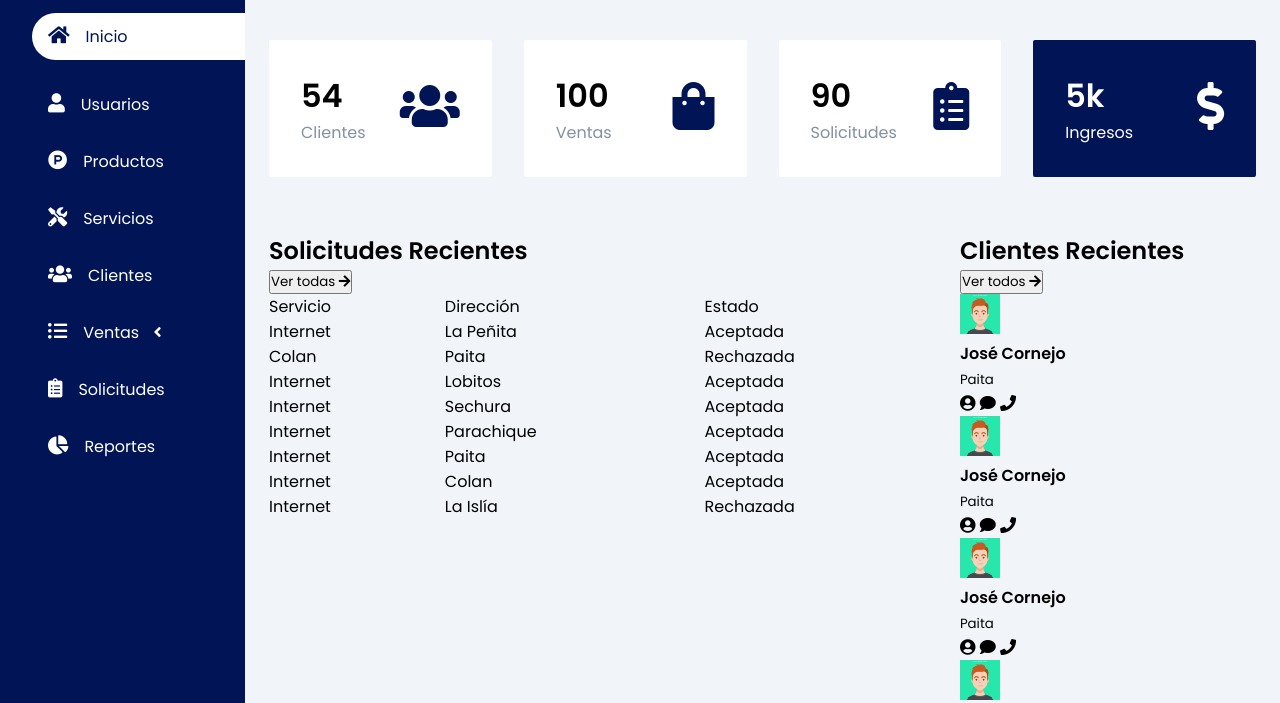
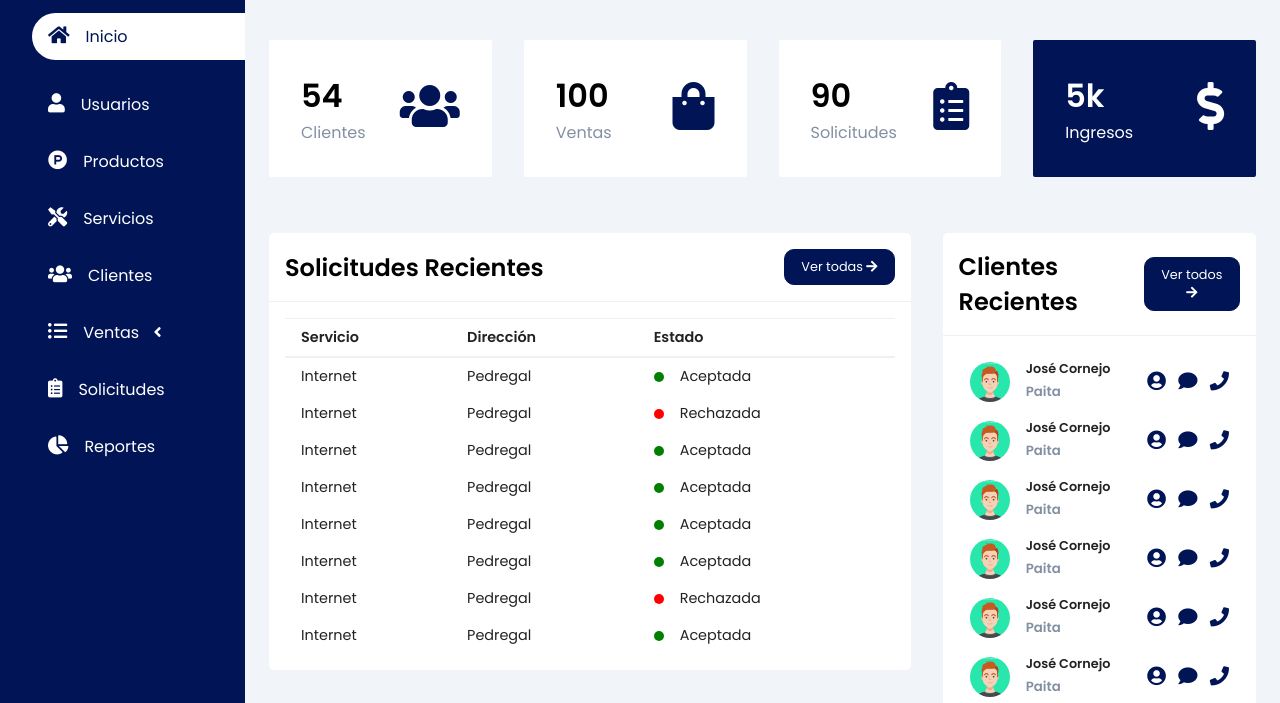
Before and after one commit to AlonsoAlama360/dashboard, a plain HTML site: page index.html in a window 1280 px wide. Shown: the part 93-796 px from the top of the page. Drawn offline with Linux system fonts and the light colour scheme.

Commit message:
estilos solicitudes y clientes

```diff
--- a/css/styles.css
+++ b/css/styles.css
@@ -60,6 +60,15 @@
     border-radius: 30px 0px 0px 30px;
 }
 
+#nav-toggle:checked+.sidebar {
+    width: 70px;
+}
+
+#nav-toggle:checked+.sidebar .sidebar-brand h1 span:last-child,
+#nav-toggle:checked+.sidebar li a span:last-child {
+    display: none;
+}
+
 .sidebar-menu a span i:first-child {
     font-size: 1.2rem;
     padding-right: 1rem;
@@ -84,6 +93,11 @@ header {
     width: calc(100% - 245px);
     top: 0;
     z-index: 100;
+    background: #fff;
+}
+
+#nav-toggle {
+    display: none;
 }
 
 header h2 {
@@ -174,12 +188,123 @@ main {
     color: #fff;
 }
 
+
+/* SOLICITUDES RECIENTES */
+
 .recent-grid {
     margin-top: 3.5rem;
     display: grid;
-    grid-template-columns: 70% auto;
+    grid-gap: 2rem;
+    grid-template-columns: 65% auto;
+}
+
+.card {
+    background: #fff;
+    border-radius: 5px;
+}
+
+.card-header,
+.card-body {
+    padding: 1rem;
+}
+
+.card-header {
+    display: flex;
+    justify-content: space-between;
+    align-items: center;
+    border-bottom: 1px solid #f0f0f0;
+}
+
+.card-header button {
+    background: var(--main-color);
+    border-radius: 10px;
+    color: #fff;
+    font-size: .8rem;
+    padding: .5rem 1rem;
+    border: 1px solid var(--main-color);
+    outline: none;
+}
+
+.card-header button span {
+    left: 5px;
 }
 
 table {
     border-collapse: collapse;
 }
+
+thead tr {
+    border-top: 1px solid #f0f0f0;
+    border-bottom: 2px solid #f0f0f0;
+}
+
+thead td {
+    font-weight: 700;
+}
+
+td {
+    padding: .5rem 1rem;
+    font-size: .9rem;
+    color: #222;
+}
+
+td .status {
+    display: inline-block;
+    height: 10px;
+    width: 10px;
+    border-radius: 50%;
+    margin-right: 1rem;
+}
+
+tr td:last-child {
+    display: flex;
+    align-items: center;
+}
+
+.status.success {
+    background: green;
+}
+
+.status.danger {
+    background: red;
+}
+
+.table-responsive {
+    width: 100%;
+    overflow-x: auto;
+}
+
+.customer {
+    display: flex;
+    justify-content: space-between;
+    align-items: center;
+    padding: .5rem .7rem;
+}
+
+.info {
+    display: flex;
+    align-items: center;
+}
+
+.info img {
+    border-radius: 50%;
+    margin-right: 1rem;
+}
+
+.info h4 {
+    font-size: .8rem;
+    font-weight: 700;
+    color: #222;
+}
+
+.info small {
+    font-weight: 600;
+    color: var(--text-grey);
+}
+
+.contact span {
+    font-size: 1.2rem;
+    display: inline-block;
+    margin-left: 0.5rem;
+    color: var(--main-color);
+}
--- a/index.html
+++ b/index.html
@@ -11,40 +11,41 @@
 </head>
 
 <body>
+    <input type="checkbox" id="nav-toggle">
     <div class="sidebar">
         <div class="sidebar-brand">
             <h1>
-                <span><i class="fab fa-reddit-alien"></i>Intralink</span>
+                <span><i class="fab fa-reddit-alien"></i></span><span>Intralink</span>
             </h1>
         </div>
         <div class="sidebar-menu">
             <ul>
                 <li>
-                    <a href="#" class="active"><span><i class="fas fa-home"></i>Inicio</span></a>
+                    <a href="#" class="active"><span><i class="fas fa-home"></i></span><span>Inicio</span></a>
                 </li>
                 <li>
-                    <a href="#"><span><i class="fas fa-user"></i>Usuarios</span></a>
+                    <a href="#"><span><i class="fas fa-user"></i></span><span>Usuarios</span></a>
                 </li>
                 <li>
-                    <a href="#"><span><i class="fab fa-product-hunt"></i>Productos</span></a>
+                    <a href="#"><span><i class="fab fa-product-hunt"></i></span><span>Productos</span></a>
                 </li>
                 <li>
-                    <a href="#"><span><i class="fas fa-tools"></i>Servicios</span></a>
+                    <a href="#"><span><i class="fas fa-tools"></i></span><span>Servicios</span></a>
                 </li>
                 <li>
-                    <a href="#"><span><i class="fas fa-users"></i>Clientes</span></a>
+                    <a href="#"><span><i class="fas fa-users"></i></span><span>Clientes</span></a>
                 </li>
                 <li>
                     <a href="#">
-                        <span><i class="fas fa-list-ul"></i>Ventas</span>
+                        <span><i class="fas fa-list-ul"></i></span><span>Ventas</span>
                         <i class="fa fa-angle-left flecha"></i>
                     </a>
                 </li>
                 <li>
-                    <a href="#"><span><i class="fas fa-clipboard-list"></i>Solicitudes</span></a>
+                    <a href="#"><span><i class="fas fa-clipboard-list"></i></span><span>Solicitudes</span></a>
                 </li>
                 <li>
-                    <a href="#"><span><i class="fas fa-chart-pie"></i>Reportes</span></a>
+                    <a href="#"><span><i class="fas fa-chart-pie"></i></span><span>Reportes</span></a>
                 </li>
             </ul>
         </div>
@@ -52,7 +53,7 @@
     <div class="main-content">
         <header>
             <h2>
-                <label for="">
+                <label for="nav-toggle">
                     <span><i class="fas fa-bars"></i></span>
                 </label> Dashboard
             </h2>
@@ -117,6 +118,7 @@
                             </button>
                         </div>
                         <div class="card-body">
+                            <div class="table-responsive">
                                 <table width="100%">
                                     <thead>
                                         <tr>
@@ -128,46 +130,64 @@
                                     <tbody>
                                         <tr>
                                             <td>Internet</td>
-                                        <td>La Peñita</td>
-                                        <td><span class="status">Aceptada</span></td>
-                                    </tr>
-                                    <tr>
-                                        <td>Colan</td>
-                                        <td>Paita</td>
-                                        <td><span class="status">Rechazada</span></td>
+                                            <td>Pedregal</td>
+                                            <td>
+                                                <span class="status success"></span> Aceptada
+                                            </td>
                                         </tr>
                                         <tr>
                                             <td>Internet</td>
-                                        <td>Lobitos</td>
-                                        <td><span class="status">Aceptada</span></td>
+                                            <td>Pedregal</td>
+                                            <td>
+                                                <span class="status danger"></span> Rechazada
+                                            </td>
                                         </tr>
                                         <tr>
                                             <td>Internet</td>
-                                        <td>Sechura</td>
-                                        <td><span class="status">Aceptada</span></td>
+                                            <td>Pedregal</td>
+                                            <td>
+                                                <span class="status success"></span> Aceptada
+                                            </td>
                                         </tr>
                                         <tr>
                                             <td>Internet</td>
-                                        <td>Parachique</td>
-                                        <td><span class="status">Aceptada</span></td>
+                                            <td>Pedregal</td>
+                                            <td>
+                                                <span class="status success"></span> Aceptada
+                                            </td>
                                         </tr>
                                         <tr>
                                             <td>Internet</td>
-                                        <td>Paita</td>
-                                        <td><span class="status">Aceptada</span></td>
+                                            <td>Pedregal</td>
+                                            <td>
+                                                <span class="status success"></span> Aceptada
+                                            </td>
                                         </tr>
                                         <tr>
                                             <td>Internet</td>
-                                        <td>Colan</td>
-                                        <td><span class="status">Aceptada</span></td>
+                                            <td>Pedregal</td>
+                                            <td>
+                                                <span class="status success"></span> Aceptada
+                                            </td>
                                         </tr>
                                         <tr>
                                             <td>Internet</td>
-                                        <td>La Islía</td>
-                                        <td><span class="status">Rechazada</span></td>
+                                            <td>Pedregal</td>
+                                            <td>
+                                                <span class="status danger"></span> Rechazada
+                                            </td>
+                                        </tr>
+                                        <tr>
+                                            <td>Internet</td>
+                                            <td>Pedregal</td>
+                                            <td>
+                                                <span class="status success"></span> Aceptada
+                                            </td>
                                         </tr>
                                     </tbody>
                                 </table>
+                            </div>
+
                         </div>
                     </div>
                 </div>
```
Lines whose indentation alone changed are shown as unchanged.
